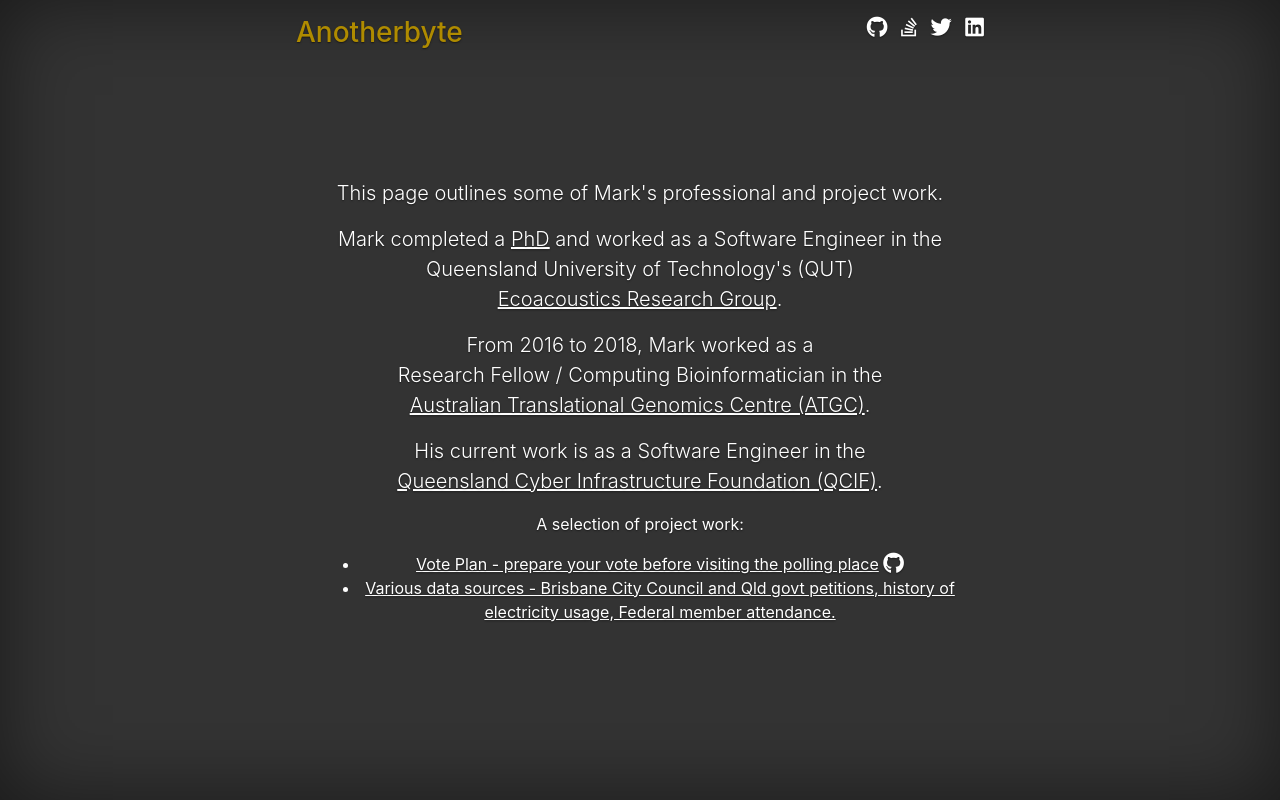
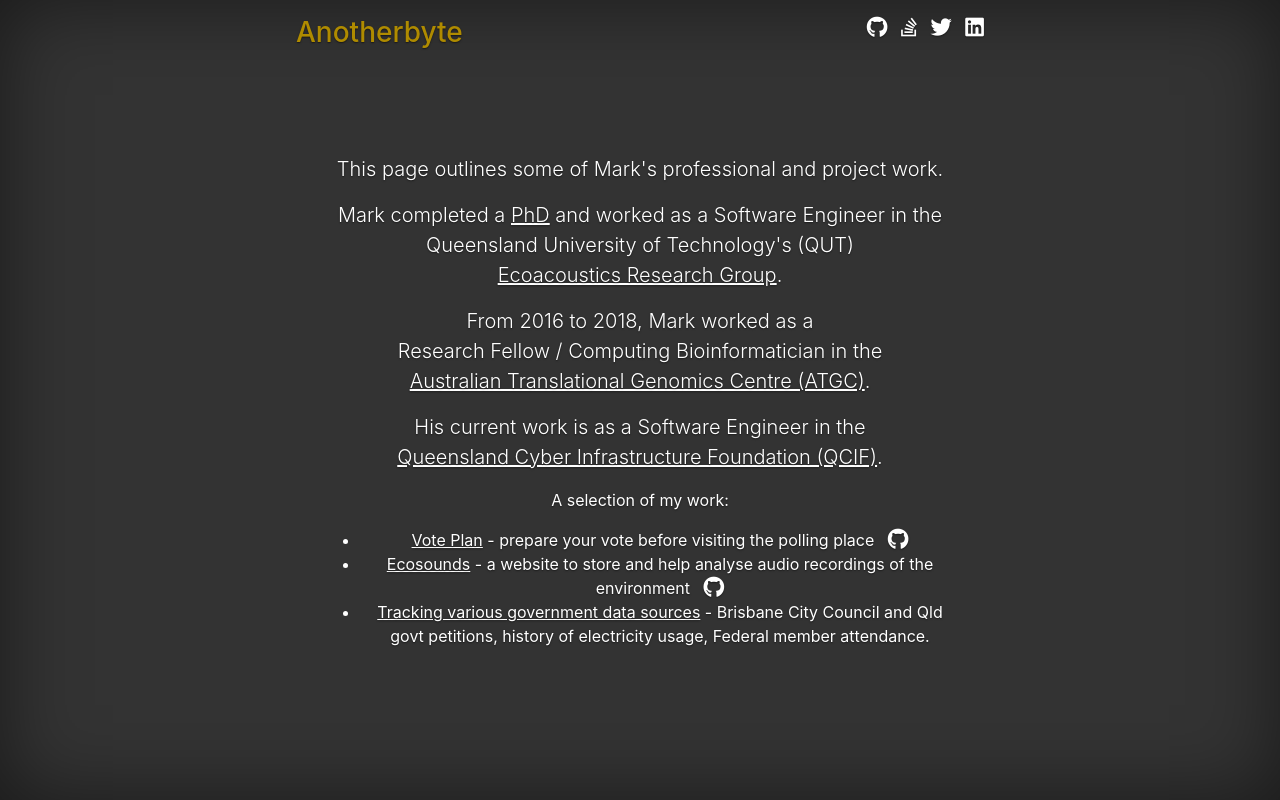
Before and after one commit to anotherbyte-net/anotherbyte-net.github.io, a plain HTML site: page index.html in a window 1280 px wide. Drawn offline with nearby package versions, Linux system fonts and the light colour scheme.

Commit message:
Added ecosounds

```diff
--- a/index.html
+++ b/index.html
@@ -201,18 +201,22 @@
             <br><a href="https://www.qcif.edu.au/">Queensland Cyber Infrastructure Foundation (QCIF)</a>.
         </p>
         <p>
-            A selection of project work:
+            A selection of my work:
         </p>
         <ul>
             <li>
-                <a href="https://www.voteplan.org">Vote Plan - prepare your vote before visiting the polling place</a>
-                <a title="Voteplan on Github" href="https://github.com/vote-plan"><i class="fab fa-lg fa-github"></i></a>
+                <a href="https://www.voteplan.org">Vote Plan</a> -
+                prepare your vote before visiting the polling place
+                &nbsp;&nbsp;<a title="Voteplan on Github" href="https://github.com/vote-plan"><i class="fab fa-lg fa-github"></i></a>
             </li>
             <li>
-                <a href="https://morph.io/cofiem">
-                    Various data sources - Brisbane City Council and Qld govt petitions,
-                    history of electricity usage, Federal member attendance.
-                </a>
+                <a href="https://www.ecosounds.org/">Ecosounds</a> -
+                a website to store and help analyse audio recordings of the environment
+                &nbsp;&nbsp;<a title="Ecosounds on Github" href="https://github.com/QutEcoacoustics"><i class="fab fa-lg fa-github"></i></a>
+            </li>
+            <li>
+                <a href="https://morph.io/cofiem">Tracking various government data sources</a> -
+                Brisbane City Council and Qld govt petitions, history of electricity usage, Federal member attendance.
             </li>
         </ul>
     </main>
```
